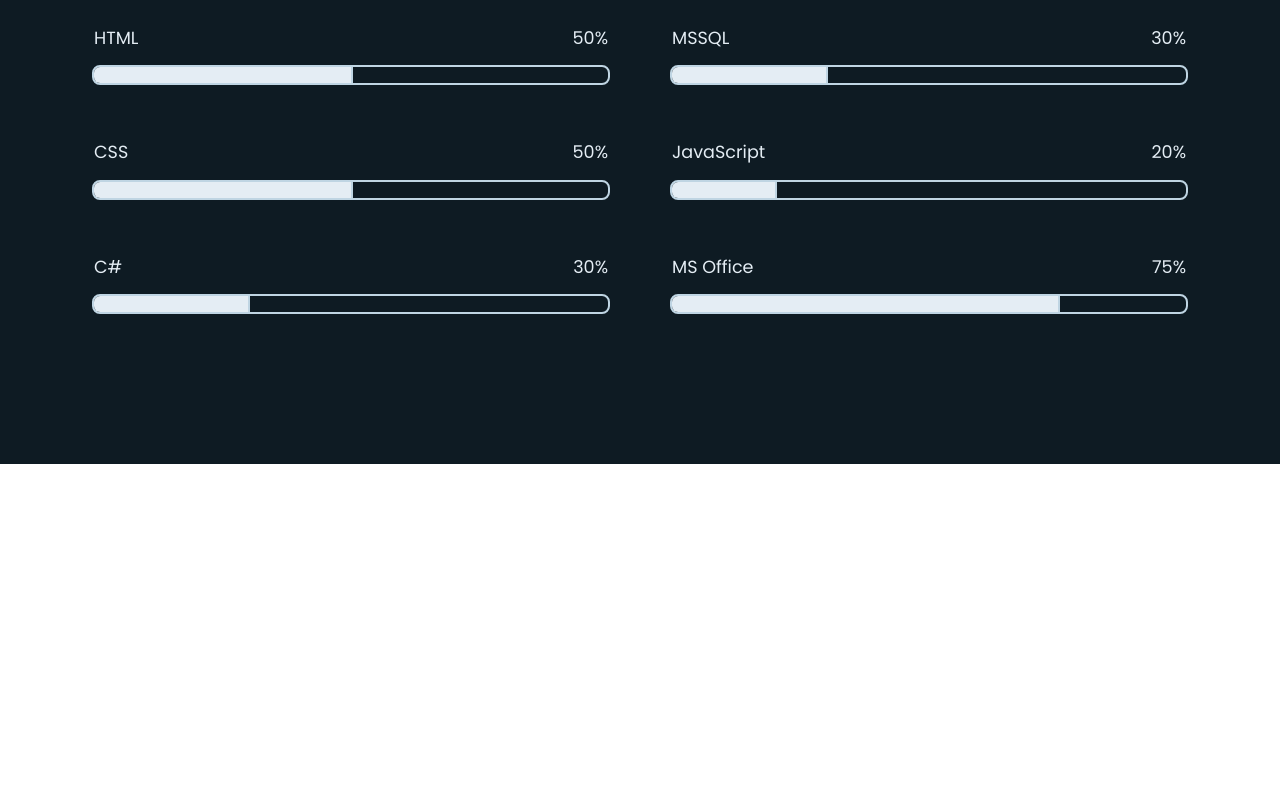
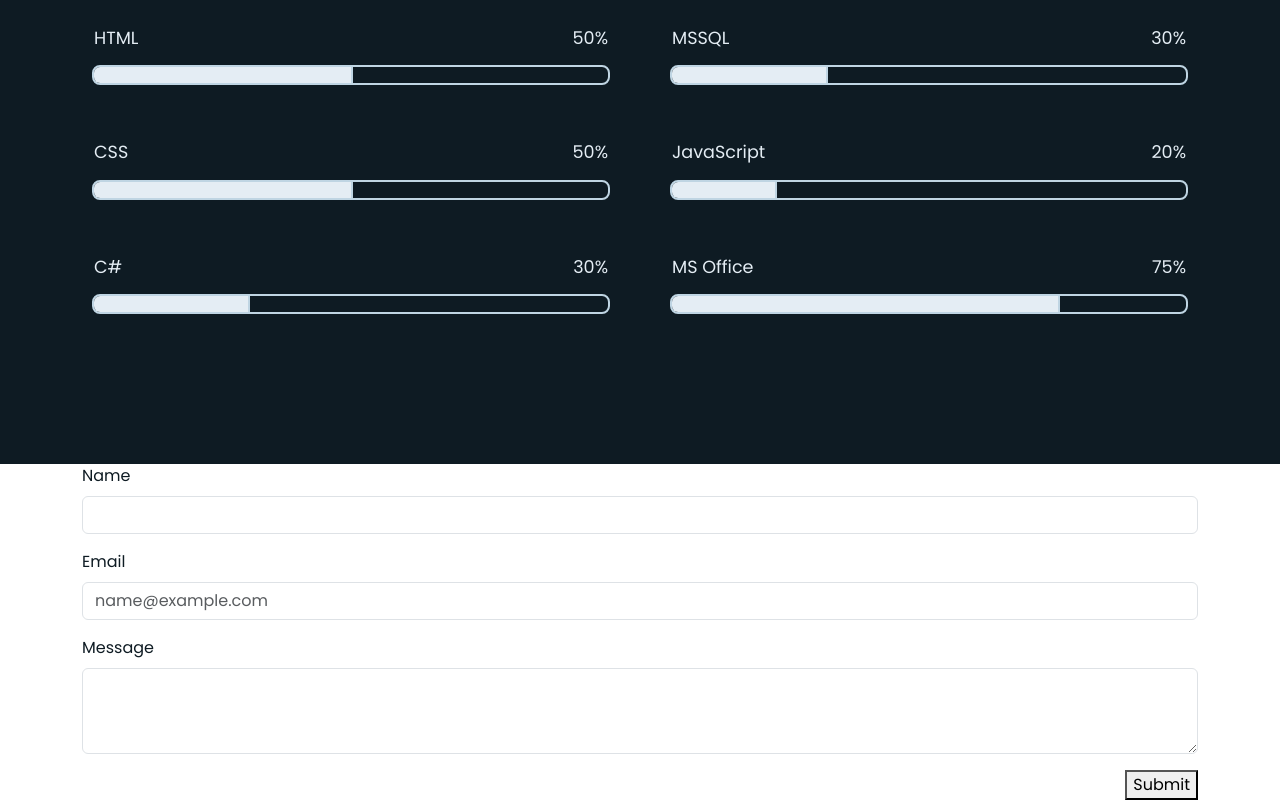
Before and after one commit to johnvhern/PortfolioV2, a website: page index.html in a window 1280 px wide. Shown: the part 1944-2744 px from the top of the page. Before the commit the page ends 2408 px from the top, so only its background shows below. Drawn offline with nearby package versions, Linux system fonts and the light colour scheme.

Commit message:
add contact form section in index.html with input fields for name, email, and message

```diff
--- a/index.html
+++ b/index.html
@@ -142,6 +142,32 @@
           </div>
         </div>
       </section>
+      <section class="container-fluid contact-form">
+        <div class="container">
+          <form action="">
+            <div class="mb-3">
+              <label for="user_name" class="form-label">Name</label>
+              <input type="text" class="form-control" id="user_name" />
+            </div>
+            <div class="mb-3">
+              <label for="user_email" class="form-label">Email</label>
+              <input
+                type="email"
+                class="form-control"
+                id="user_email"
+                placeholder="name@example.com"
+              />
+            </div>
+            <div class="mb-3">
+              <label for="message" class="form-label">Message</label>
+              <textarea class="form-control" id="message" rows="3"></textarea>
+            </div>
+            <div class="text-end">
+              <button type="submit">Submit</button>
+            </div>
+          </form>
+        </div>
+      </section>
     </main>
     <script src="node_modules/bootstrap/dist/js/bootstrap.bundle.js"></script>
   </body>
```
